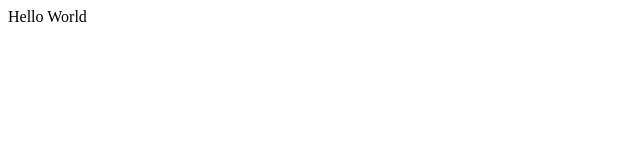
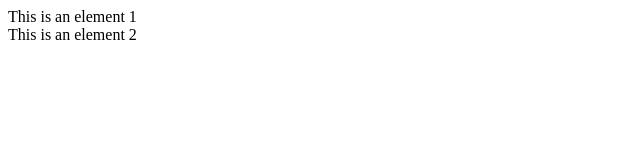
Before and after one commit to imkrishnasarathi/UltimateJS_CWH_main, a plain HTML site: page matches_closes_contains/index.html in a window 1280 px wide. Shown: the whole page, without its empty margins (0-640 px from the left). Drawn offline with Linux system fonts and the light colour scheme.

Commit message:
Add two divs in the markup

```diff
--- a/matches_closes_contains/index.html
+++ b/matches_closes_contains/index.html
@@ -9,7 +9,9 @@
 </head>
 
 <body>
-  Hello World
+  <div class="box" id="id1">This is an element 1 </div>
+  <div class="box" id="id2">This is an element 2 </div>
+
   <!-- <script src="script.js"></script> -->
   <script src="script.js"></script>
 
```
